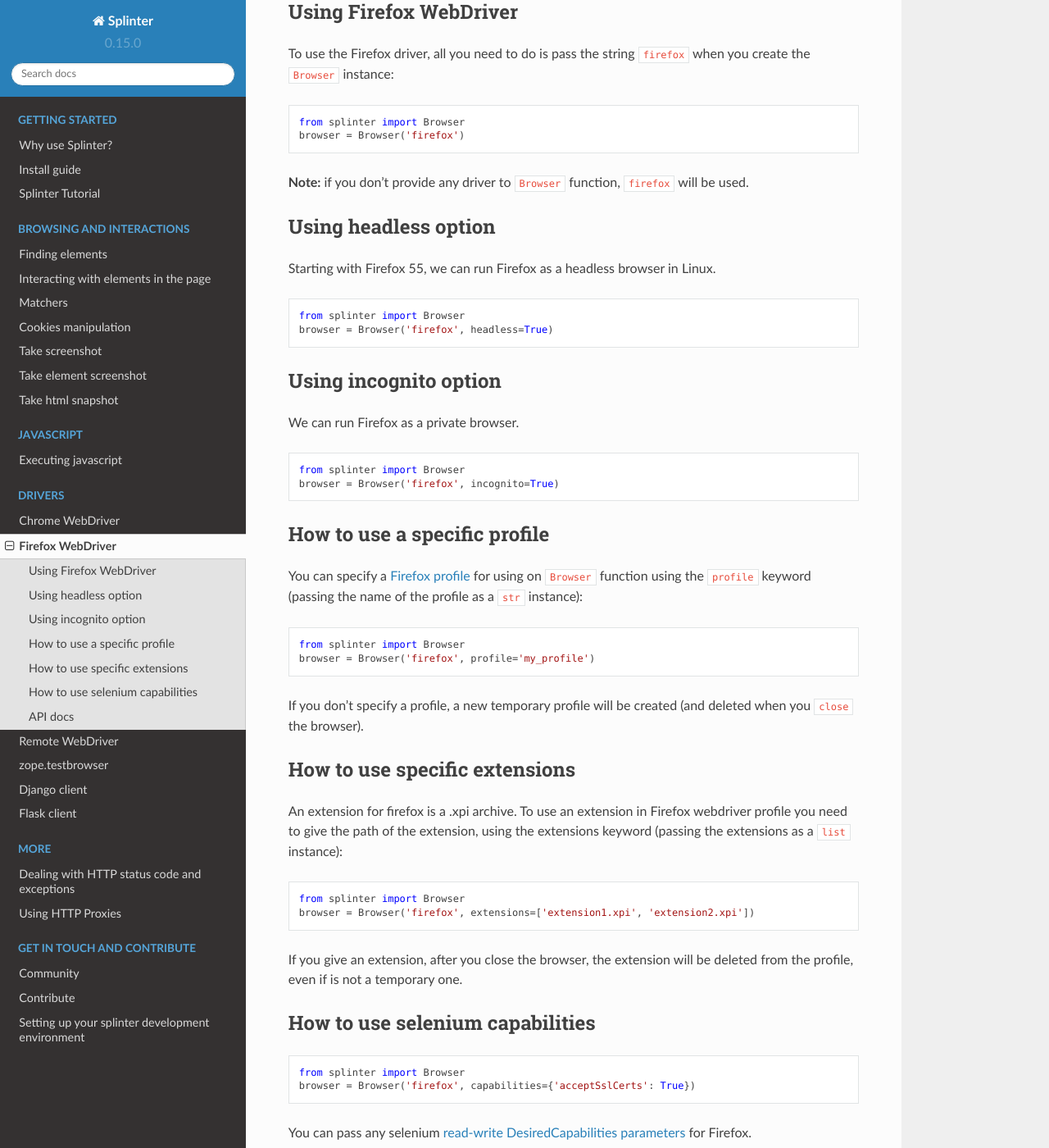
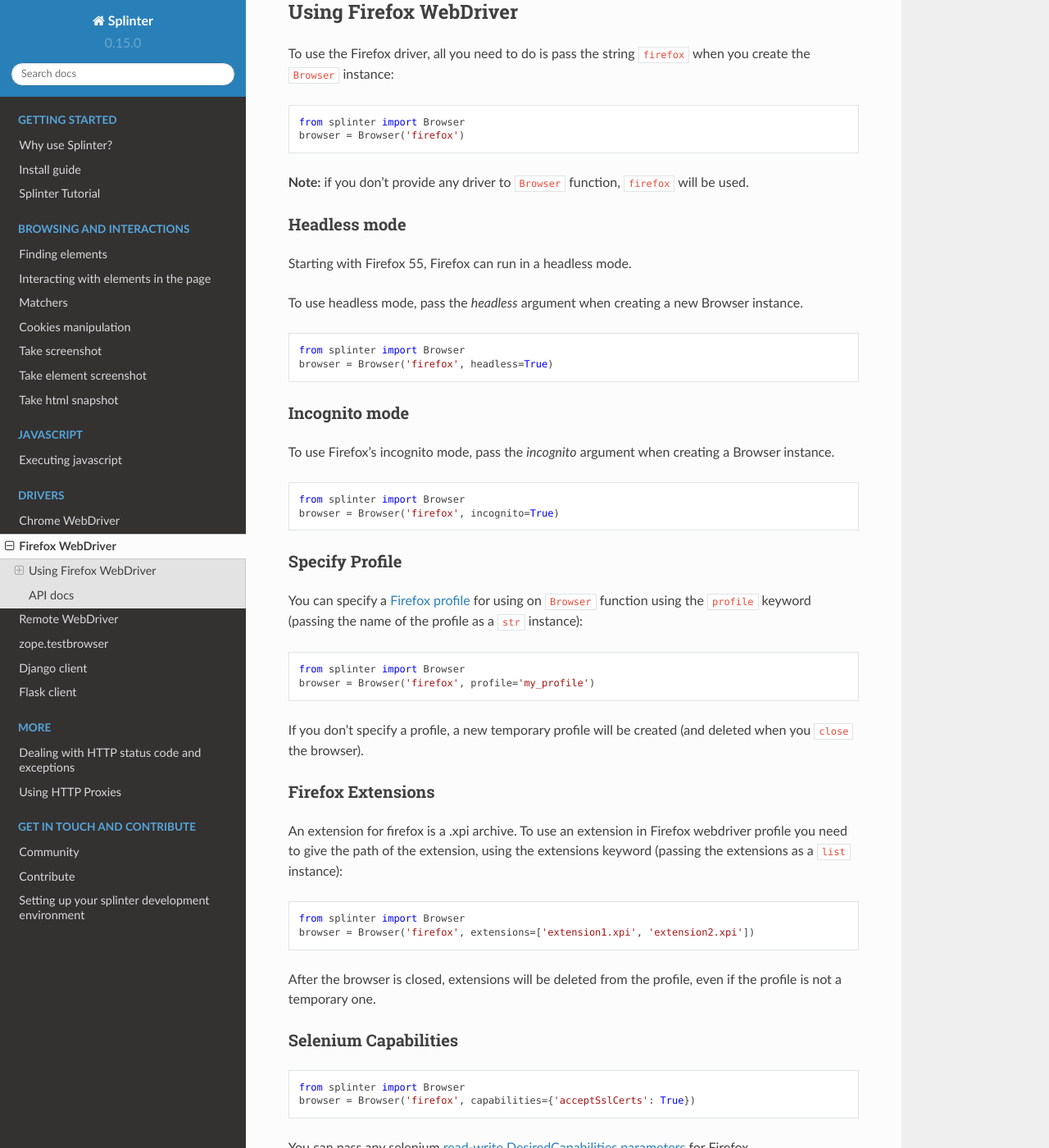
Before and after one commit to cobrateam/splinter, a Sphinx documentation site: the page built from docs/drivers/firefox.rst, in a window 1280 px wide and 1400 px high, scrolled down 373 px. Shown: the whole window at 82% size. Built offline with Sphinx 7.4.7 and the Read the Docs theme 2.0.0, drawn with Linux system fonts in a browser that asks for light colours; pages that are not in the unit, such as notebooks, are missing from menus.

Commit message:
Nest WebDriver init arguments under the Using section (#909)

```diff
--- a/docs/drivers/firefox.rst
+++ b/docs/drivers/firefox.rst
@@ -35,31 +35,32 @@
 
 **Note:** if you don't provide any driver to ``Browser`` function, ``firefox`` will be used.
 
+Headless mode
++++++++++++++
 
-Using headless option
----------------------
+Starting with Firefox 55, Firefox can run in a headless mode.
 
-Starting with Firefox 55, we can run Firefox as a headless browser in Linux.
+To use headless mode, pass the `headless` argument
+when creating a new Browser instance.
 
 .. code-block:: python
 
     from splinter import Browser
     browser = Browser('firefox', headless=True)
 
+Incognito mode
+++++++++++++++
 
-Using incognito option
-----------------------
-
-We can run Firefox as a private browser.
+To use Firefox's incognito mode, pass the `incognito` argument
+when creating a Browser instance.
 
 .. code-block:: python
 
     from splinter import Browser
     browser = Browser('firefox', incognito=True)
 
-
-How to use a specific profile
------------------------------
+Specify Profile
++++++++++++++++
 
 You can specify a `Firefox profile <http://support.mozilla.com/en-US/kb/Profiles>`_ for using on ``Browser`` function
 using the ``profile`` keyword (passing the name of the profile as a ``str`` instance):
@@ -71,20 +72,22 @@
 
 If you don't specify a profile, a new temporary profile will be created (and deleted when you ``close`` the browser).
 
-How to use specific extensions
-------------------------------
+Firefox Extensions
+++++++++++++++++++
 
-An extension for firefox is a .xpi archive. To use an extension in Firefox webdriver profile you need to give the path of the extension, using the extensions keyword (passing the extensions as a ``list`` instance):
+An extension for firefox is a .xpi archive.
+To use an extension in Firefox webdriver profile you need to give the path of
+the extension, using the extensions keyword (passing the extensions as a ``list`` instance):
 
 .. code-block:: python
 
     from splinter import Browser
     browser = Browser('firefox', extensions=['extension1.xpi', 'extension2.xpi'])
 
-If you give an extension, after you close the browser, the extension will be deleted from the profile, even if is not a temporary one.
+After the browser is closed, extensions will be deleted from the profile, even if the profile is not a temporary one.
 
-How to use selenium capabilities
---------------------------------
+Selenium Capabilities
++++++++++++++++++++++
 
 .. code-block:: python
 
```
Also changed, not shown: docs/drivers/chrome.rst (+14 -10 lines).
